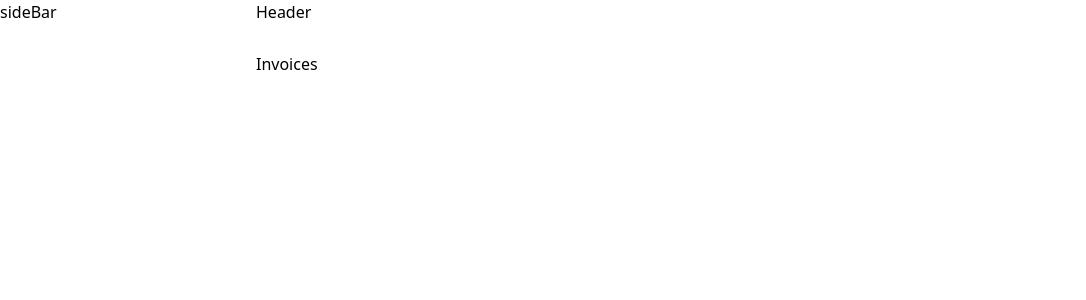
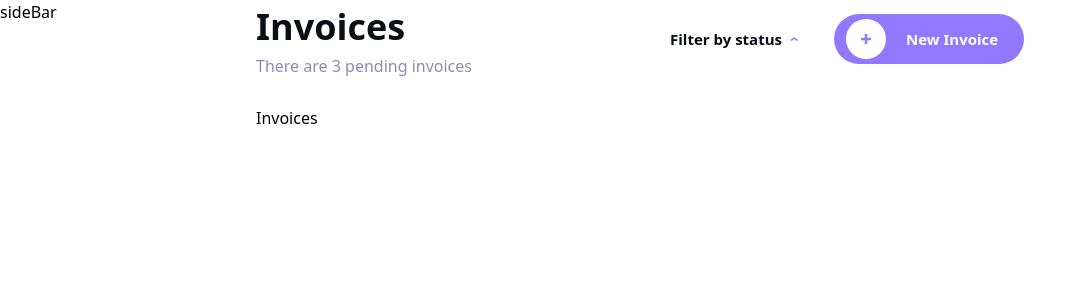
Before and after one commit to LevanMachitadze/fullProject, a React (Vite) app: page / in a window 1280 px wide. Shown: the top 300 px of the page, without its empty margins (0-1086 px from the left). Built offline with nearby package versions, Linux system fonts and the light colour scheme.

Commit message:
feat/created:header

```diff
--- a/src/component/Header.jsx
+++ b/src/component/Header.jsx
@@ -1,7 +1,94 @@
-import React from 'react';
+import React, { useState } from "react";
+import upArrow from "../assets/png/uparrow.png";
+import plius from "../assets/png/plius.png";
 
 const Header = () => {
-  return <div>Header</div>;
+  const [isFilterOpen, setIsFilterOpen] = useState(false);
+  const [checkedStatus, setCheckedStatus] = useState({
+    draft: false,
+    pending: false,
+    completed: false,
+  });
+
+  const toggleFilter = () => {
+    setIsFilterOpen(!isFilterOpen);
+  };
+
+  const handleCheckboxChange = (status) => {
+    setCheckedStatus((prevStatus) => ({
+      ...prevStatus,
+      [status]: !prevStatus[status],
+    }));
+  };
+
+  return (
+    <header className="flex justify-between items-center">
+      <div>
+        <div>
+          <p className="text-[#0C0E16] text-[36px] font-bold">Invoices</p>
+          <p className="text-[#888EB0]">There are 3 pending invoices</p>
+        </div>
+      </div>
+      <div className="flex items-center gap-9">
+        <div>
+          <p
+            className="flex text-[#0C0E16] items-center gap-2 text-[15px] font-bold leading-[15px]"
+            onClick={toggleFilter}
+          >
+            Filter by status{" "}
+            <img src={upArrow} className="w-[8px] h-[4px]" alt="arrow" />
+          </p>
+
+          {isFilterOpen && (
+            <div className="absolute bg-white w-[192px] h-[128px] mt-6 shadow-lg rounded-md flex flex-col">
+              {!checkedStatus.pending && !checkedStatus.completed && (
+                <label className="p-2 text-[#0C0E16]">
+                  <input
+                    type="checkbox"
+                    className="mr-2"
+                    checked={checkedStatus.draft}
+                    onChange={() => handleCheckboxChange("draft")}
+                  />
+                  Draft
+                </label>
+              )}
+              {!checkedStatus.draft && !checkedStatus.completed && (
+                <label className="p-2 text-[#0C0E16]">
+                  <input
+                    type="checkbox"
+                    className="mr-2"
+                    checked={checkedStatus.pending}
+                    onChange={() => handleCheckboxChange("pending")}
+                  />
+                  Pending
+                </label>
+              )}
+              {!checkedStatus.draft && !checkedStatus.pending && (
+                <label className="p-2 text-[#0C0E16]">
+                  <input
+                    type="checkbox"
+                    className="mr-2"
+                    checked={checkedStatus.completed}
+                    onChange={() => handleCheckboxChange("completed")}
+                  />
+                  Completed
+                </label>
+              )}
+            </div>
+          )}
+        </div>
+
+        <button className="w-[190px] h-[50px] pl-3 bg-[#9277FF] leading-[33px] rounded-[50px] flex items-center gap-5">
+          <div className="w-[40px] h-[40px] bg-white flex items-center justify-center rounded-3xl">
+            <img src={plius} alt="plius" />
+          </div>
+          <p className="text-white text-[15px] font-bold leading-[15px]">
+            New Invoice
+          </p>
+        </button>
+      </div>
+    </header>
+  );
 };
 
 export default Header;
```
Also changed, not shown: src/App.jsx (+9 -9 lines), src/assets/png/plius.png (added), src/assets/png/uparrow.png (added).
